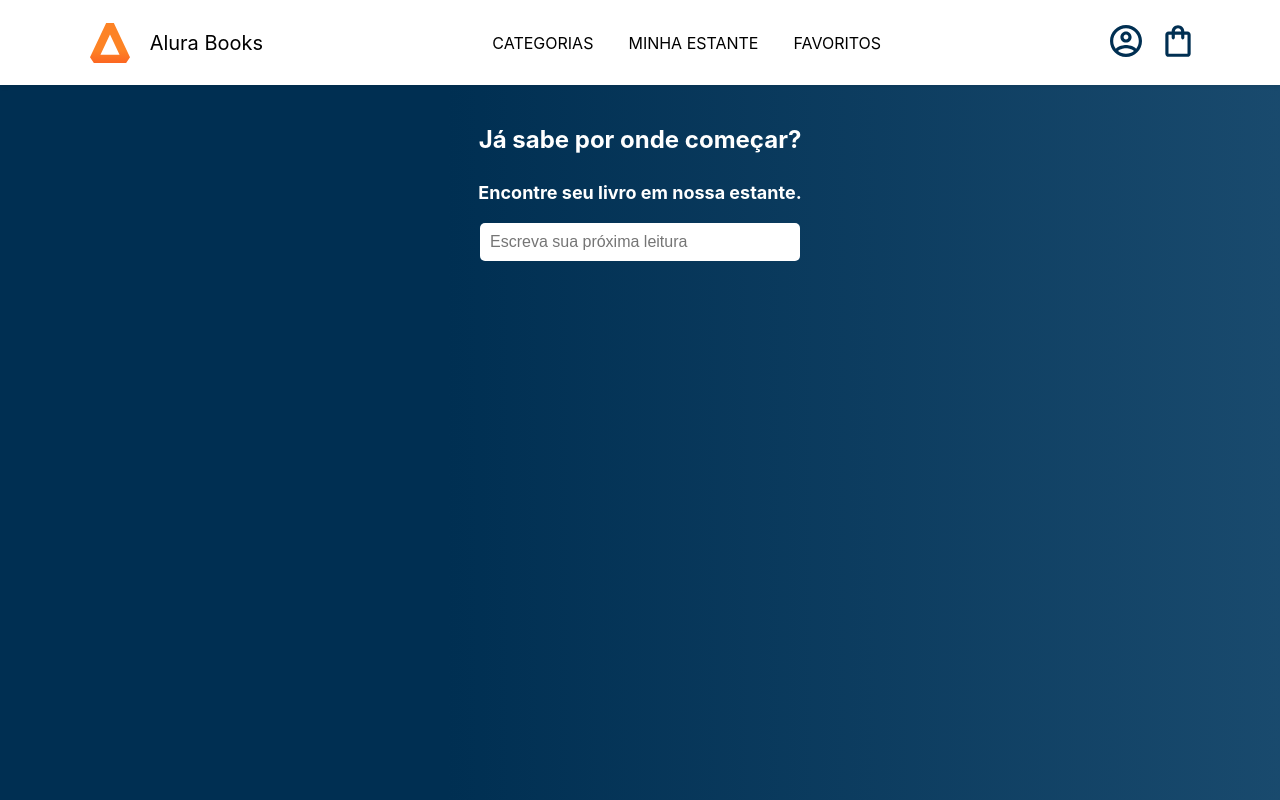
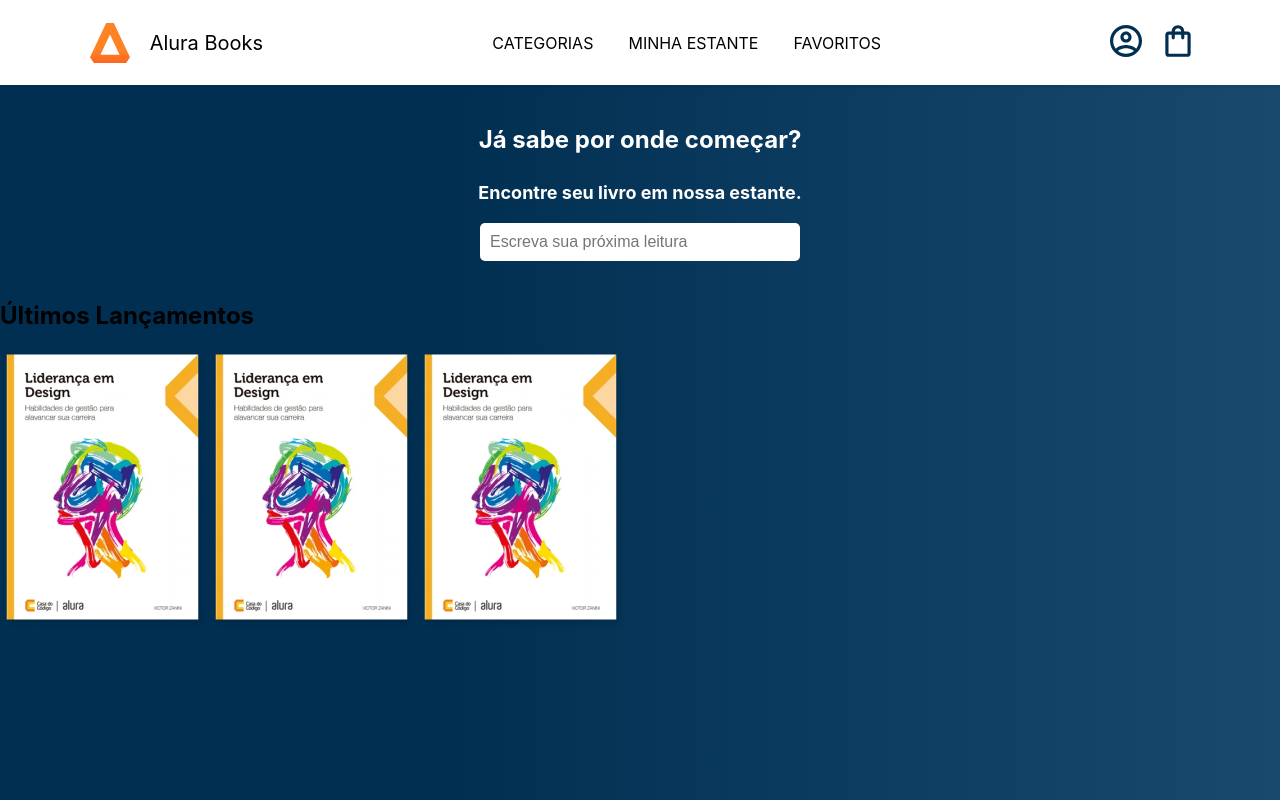
Before and after one commit to RafaCarvalh0/alura-react, a React (Create React App) app: page / in a window 1280 px wide. Built offline with nearby package versions, Linux system fonts and the light colour scheme.

Commit message:
parcial/lançamentos

```diff
--- a/src/App.js
+++ b/src/App.js
@@ -1,5 +1,6 @@
 import Header from './components/Header';
 import Pesquisa from './components/Pesquisa';
+import UltimosLancamentos from './components/UltimosLancamentos';
 import styled from 'styled-components'; //site
 
 const AppContainer = styled.div
@@ -16,6 +17,7 @@ function App() {
     <AppContainer>
       <Header />
       <Pesquisa />
+      <UltimosLancamentos />
     </AppContainer>
   );
 }
--- /dev/null
+++ b/src/components/UltimosLancamentos/dadosUltimosLancamentos.js
@@ -0,0 +1,7 @@
+import livro from '../../image/livro.png'
+
+export const livros = [
+    {nome: 'Liderança em Design', id: 1, src:livro},
+    {nome: 'Liderança em UX', id: 2, src:livro},
+    {nome: 'JavaScript Assertivo', id: 3, src:livro},
+]
--- /dev/null
+++ b/src/components/UltimosLancamentos/index.js
@@ -0,0 +1,16 @@
+import { livros } from './dadosUltimosLancamentos';
+
+function UltimosLancamentos() {
+    return (
+        <section>
+            <h2>Últimos Lançamentos</h2>
+            {livros.map((livro) => {
+                return (
+                    <img src={livro.src} alt={livro.nome} />
+                )
+            })}
+        </section>
+    );
+}
+
+export default UltimosLancamentos;
```
